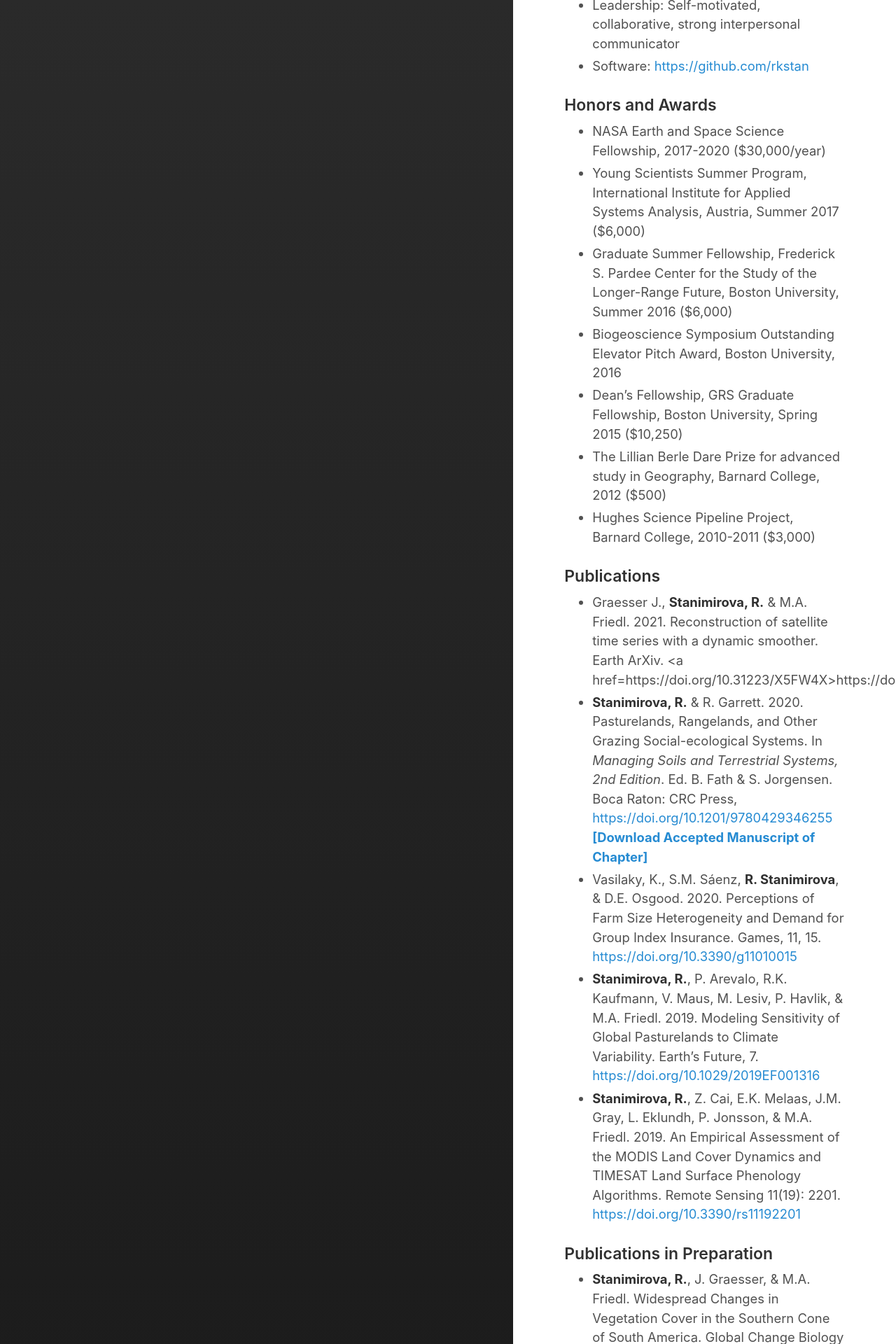
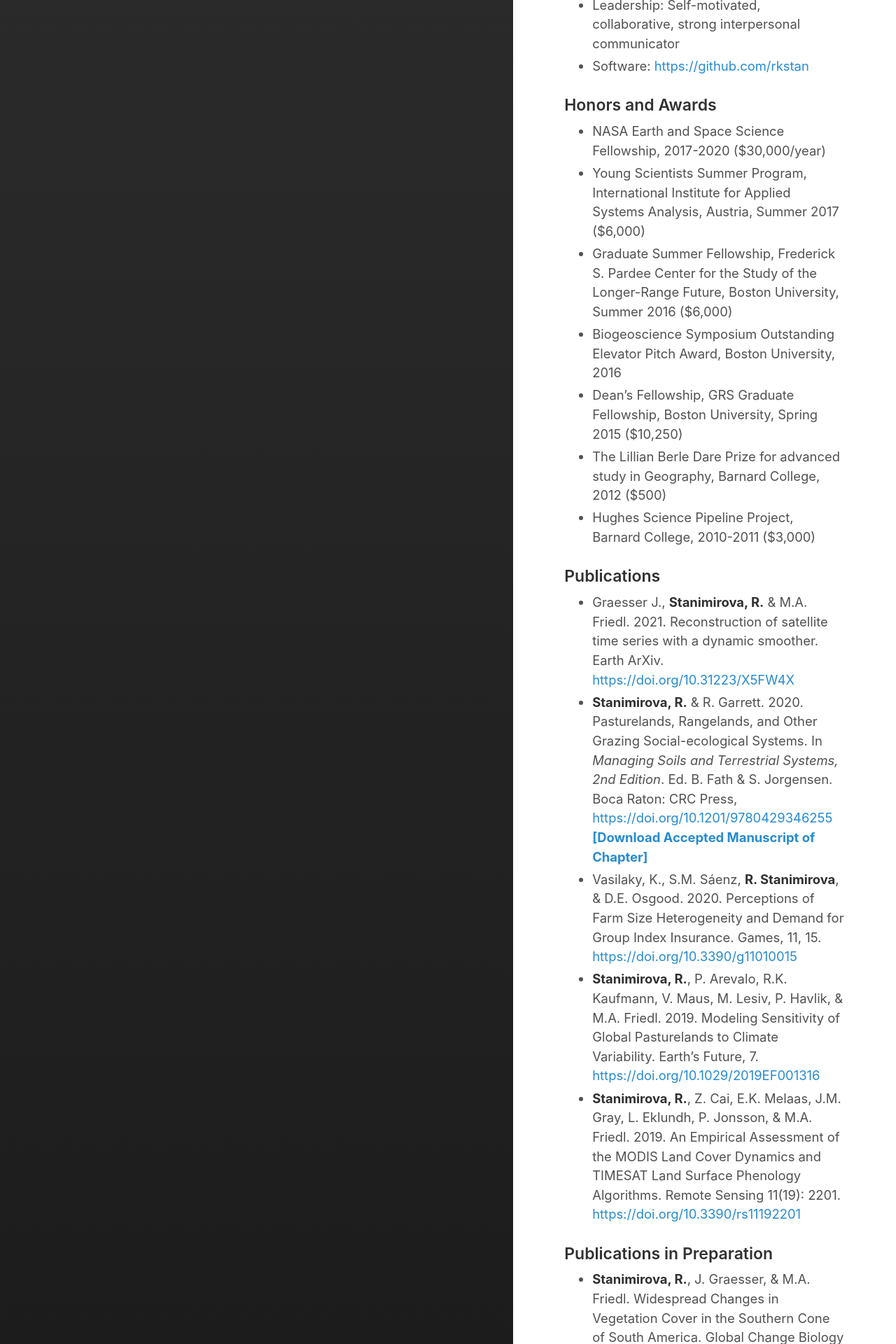
Before and after one commit to rkstan/rkstan.github.io, a Jekyll site: the page built from CurriculumVitae.md, in a window 1280 px wide. Shown: the part 1099-3019 px from the top of the page at 70% size. Built offline with Jekyll 4.4.1, drawn with Linux system fonts in a browser that asks for light colours; nearby versions of some CDN libraries.

Commit message:
Update CurriculumVitae.md

```diff
--- a/CurriculumVitae.md
+++ b/CurriculumVitae.md
@@ -35,7 +35,7 @@ Barnard College of Columbia University, New York, New York, USA
 * Hughes Science Pipeline Project, Barnard College, 2010-2011 ($3,000)
 
 ### Publications
-* Graesser J., **Stanimirova, R.** & M.A. Friedl. 2021. Reconstruction of satellite time series with a dynamic smoother. Earth ArXiv. <a href=https://doi.org/10.31223/X5FW4X>https://doi.org/10.31223/X5FW4X</a>
+* Graesser J., **Stanimirova, R.** & M.A. Friedl. 2021. Reconstruction of satellite time series with a dynamic smoother. Earth ArXiv. <a href="https://doi.org/10.31223/X5FW4X">https://doi.org/10.31223/X5FW4X</a>
 * **Stanimirova, R.** & R. Garrett. 2020. Pasturelands, Rangelands, and Other Grazing Social-ecological Systems. In <i>Managing Soils and Terrestrial Systems, 2nd Edition</i>. Ed. B. Fath & S. Jorgensen. Boca Raton: CRC Press, <a href="https://doi.org/10.1201/9780429346255">https://doi.org/10.1201/9780429346255</a>
 <a href="../images/Stanimirova_Garrett_Grazing_systems_handbook_chapter.pdf"><b>[Download Accepted Manuscript of Chapter]</b></a> <br>
 * Vasilaky, K., S.M. Sáenz, **R. Stanimirova**, & D.E. Osgood. 2020. Perceptions of Farm Size Heterogeneity and Demand for Group Index Insurance. Games, 11, 15. <a href="https://doi.org/10.3390/g11010015">https://doi.org/10.3390/g11010015</a>
```
